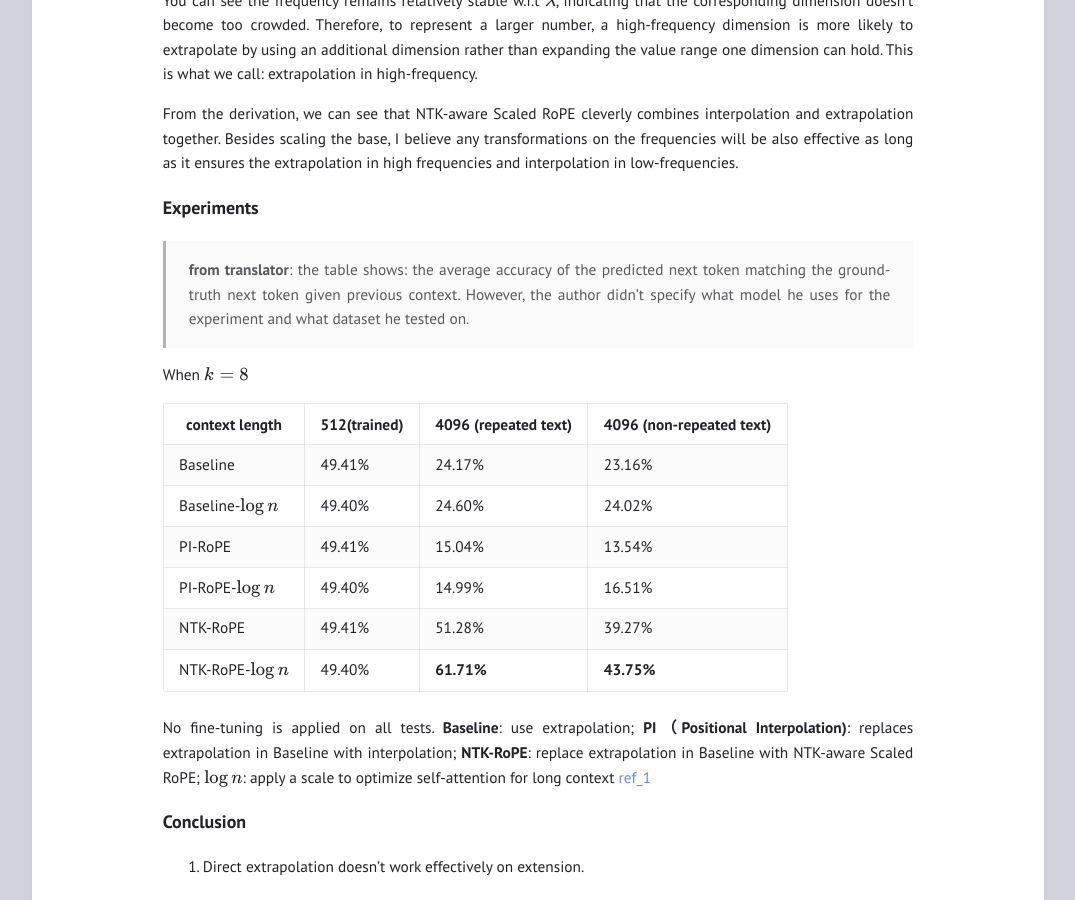
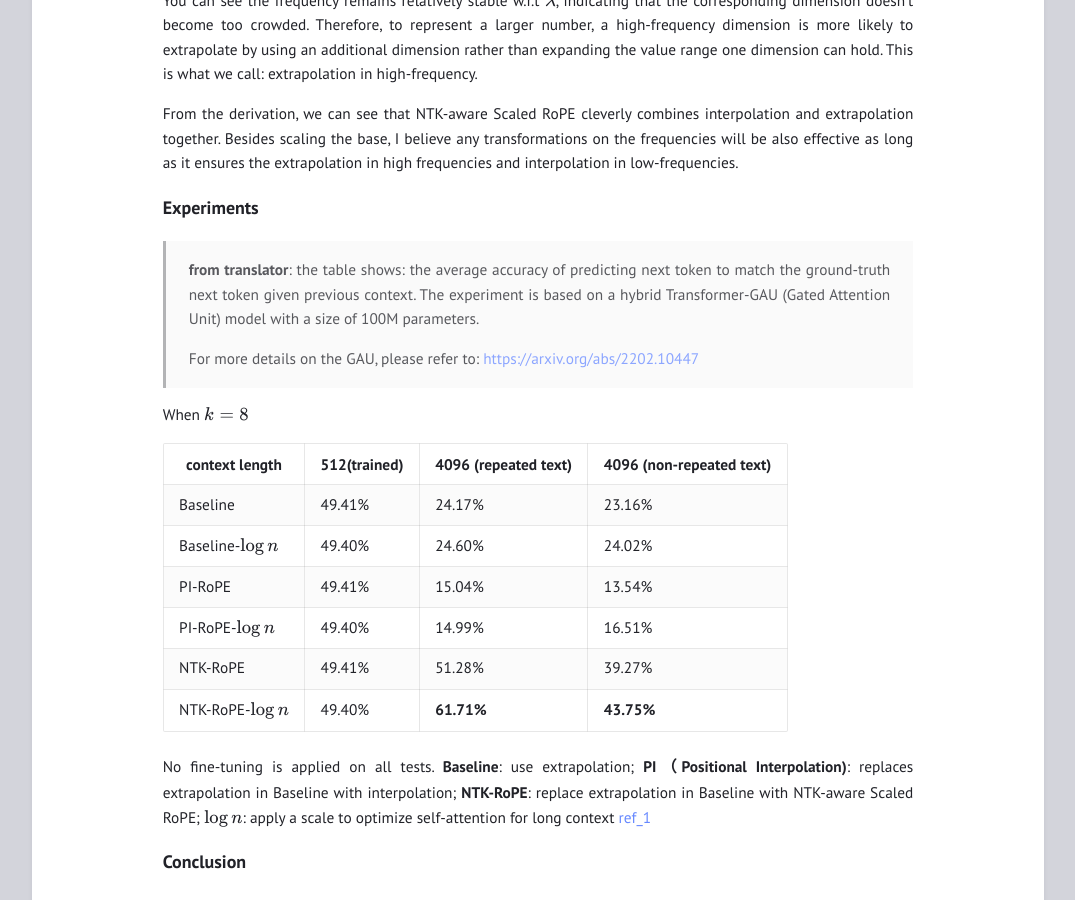
Before and after one commit to NormXU/NormXU.github.io, a Jekyll site: the page built from _posts/2023-08-09-Rethinking-Rotary-Position-Embedding.md, in a window 1280 px wide and 900 px high, scrolled down 5074 px. Shown: the whole window, without its empty margins (102-1177 px from the left). Built offline with Jekyll 4.4.1, drawn with Linux system fonts in a browser that asks for light colours.

Commit message:
update experiment details

```diff
--- a/_posts/2023-08-09-Rethinking-Rotary-Position-Embedding.md
+++ b/_posts/2023-08-09-Rethinking-Rotary-Position-Embedding.md
@@ -124,7 +124,9 @@ You can see the frequency remains relatively stable w.r.t $$\lambda$$, indicatin
 From the derivation, we can see that NTK-aware Scaled RoPE cleverly combines interpolation and extrapolation together. Besides scaling the base, I believe any transformations on the frequencies will be also effective as long as it ensures the extrapolation in high frequencies and interpolation in low-frequencies.
 
 ### Experiments
-> **from translator**: the table shows: the average accuracy of the predicted next token matching the ground-truth next token given previous context. However, the author didn't specify what model he uses for the experiment and what dataset he tested on.
+> **from translator**: the table shows: the average accuracy of predicting next token to match the ground-truth next token given previous context. The experiment is based on a hybrid Transformer-GAU (Gated Attention Unit) model with a size of 100M parameters.
+>
+> For more details on the GAU,  please refer to: [https://arxiv.org/abs/2202.10447](https://arxiv.org/abs/2202.10447)
 
  When $$k=8$$
 
```
